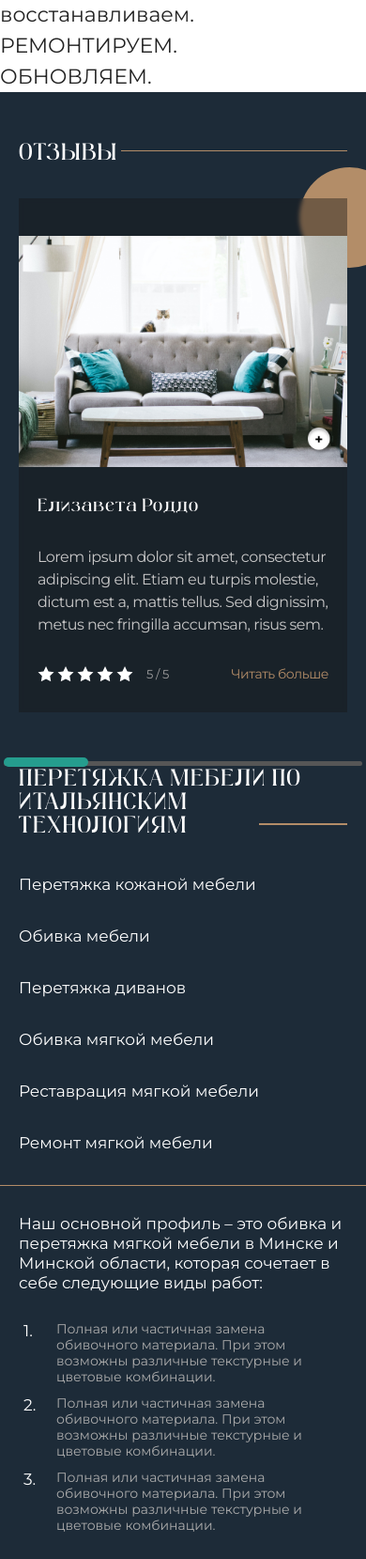
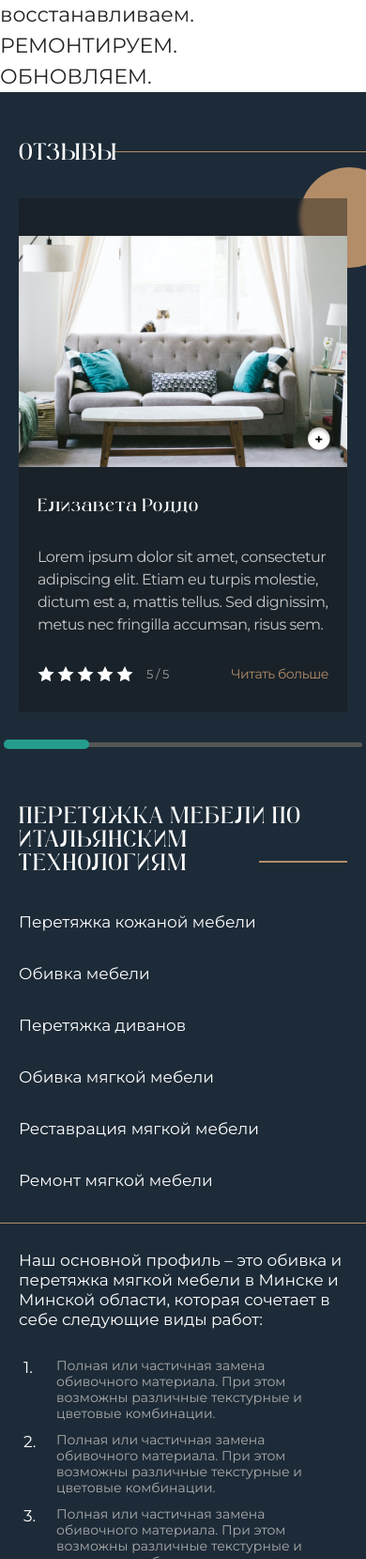
Before and after one commit to nikitkar/Peretyazhkino, a PHP site: page / in a window 390 px wide. Shown: the part 3541-5200 px from the top of the page at 94% size. Run offline with PHP 8.4, Linux system fonts and the light colour scheme; style sheets or scripts are compiled from the project's sources; some web fonts are replaced.

Commit message:
update style main pages

```diff
--- a/assets/scripts/main.js
+++ b/assets/scripts/main.js
@@ -9,11 +9,20 @@ const mainBlockHRRightBefore = document.getElementById(
 );
 const mainBlockHRRightAfter = document.getElementById("mainBlockHRRightAfter");
 
+const reviewsHR = document.getElementById("reviewsHR");
+const reviewsTitleWrapper = document.querySelector(".reviews--Title");
+const reviewsTitleWrapperLeftMargin =
+    (window.innerWidth - reviewsTitleWrapper.clientWidth) / 2 + 15;
+
+console.log(
+    window.innerWidth,
+    reviewsTitleWrapper.clientWidth,
+    reviewsTitleWrapperLeftMargin
+);
+
 let widthResizeLeft = 689;
 let widthResizeRightBefore = 175;
 let widthResizeRightAfter1385 = 591;
-
-let widthWindow = window.innerWidth;
 
 let widthRightMinus = 1450;
 
@@ -22,9 +31,17 @@ mainBlockHRRightBefore.style.width =
 
 mainBlockHRRightAfter.style.width = window.innerWidth / 2 + 136 + "px";
 
+reviewsHR.style.width =
+    window.innerWidth - reviewsTitleWrapperLeftMargin - 185 + "px";
+
 if (window.innerWidth < 1385) {
     mainBlockHRRightAfter.style.width =
         window.innerWidth - widthResizeRightAfter1385 + "px";
+}
+
+if (window.innerWidth < 1100) {
+    reviewsHR.style.width =
+        window.innerWidth - reviewsTitleWrapperLeftMargin - 85 + "px";
 }
 
 if (window.innerWidth > 1450) {
@@ -37,7 +54,7 @@ if (window.innerWidth > 1450) {
     mainBlockHRRightBefore.style.width =
         window.innerWidth / 2 -
         widthResizeRightBefore -
-        (widthRightMinus - widthWindow) / 2 +
+        (widthRightMinus - window.innerWidth) / 2 +
         "px";
 
     if (window.innerWidth < 1100) {
@@ -58,7 +75,7 @@ window.addEventListener("resize", () => {
             window.innerWidth / 2 - widthResizeRightBefore + "px";
     }
 
-    if (this.innerWidth > 1130) {
+    if (this.innerWidth > 1100) {
         let advantagesLeftHeight = advantagesLeft.clientHeight;
 
         if (advantagesLeftHeight > 1103)
--- a/assets/scss/constant.scss
+++ b/assets/scss/constant.scss
@@ -939,6 +939,22 @@
 
 .reviews {
     background-color: #1d2b38;
+    position: relative;
+
+    &HR {
+        width: 100%;
+        height: 0.3px;
+
+        background-color: var(--Color__Decor);
+
+        position: absolute;
+        top: 158.8px;
+        right: 0;
+
+        @media (max-width: 1100px) {
+            top: 63px;
+        }
+    }
 
     &Wrapper {
         @include displayFlex(flex-start, center, column);
@@ -997,44 +1013,10 @@
 
         z-index: 999;
 
-        position: relative;
-
-        &::before {
-            content: "";
-
-            min-width: 210px;
-
-            width: 85%;
-            height: 0.3px;
-
-            background-color: var(--Color__Decor);
-
-            position: absolute;
-            top: 24px;
-            right: 0;
-
-            z-index: -1;
-
-            @media (max-width: 1100px) {
-                top: 12px;
-                width: 90%;
-            }
-
-            @media (max-width: 7500px) {
-                width: 85%;
-            }
-
-            @media (max-width: 500px) {
-                width: 79%;
-            }
-
-            @media (max-width: 400px) {
-                width: 69%;
-            }
-        }
-
         &Wrapper {
             width: 100%;
+
+            z-index: 999;
         }
 
         @media (max-width: 1100px) {
@@ -1050,37 +1032,41 @@
 
         &Wrapper {
             width: 100%;
+
+            position: relative;
+
+            padding-bottom: 40px;
+
+            &::before {
+                content: "";
+
+                width: 302px;
+                height: 302px;
+
+                background-color: var(--Color__Decor);
+
+                border-radius: 50%;
+
+                position: absolute;
+
+                bottom: 40px;
+                left: 25px;
+
+                z-index: 0;
+
+                @media (max-width: 1700px) {
+                    bottom: 40px;
+                    left: -91px;
+                }
+
+                @media (max-width: 1100px) {
+                    display: none;
+                }
+            }
         }
     }
 
     &List {
-        width: 100%;
-
-        @include displayFlex(flex-start, flex-start);
-        flex-wrap: wrap;
-        gap: 20px;
-
-        &::before {
-            content: "";
-
-            width: 302px;
-            height: 302px;
-
-            background-color: var(--Color__Decor);
-
-            border-radius: 50%;
-
-            position: absolute;
-
-            bottom: 20px;
-            left: 0;
-
-            z-index: 0;
-
-            @media (max-width: 1100px) {
-                display: none;
-            }
-        }
     }
 
     &Item {
@@ -1276,7 +1262,7 @@
             background: #259d8e;
             border-radius: 35px;
 
-            top: -4px;
+            top: -2.1px;
         }
     }
 }
--- a/assets/scss/footer.scss
+++ b/assets/scss/footer.scss
@@ -191,7 +191,7 @@
         }
 
         &--Social {
-            @include displayFlex(baseline, flex-start);
+            @include displayFlex(flex-start, flex-start);
             gap: 26px;
 
             width: 100%;
@@ -205,6 +205,8 @@
                 height: 1px;
 
                 background-color: var(--Color__Decor);
+
+                margin-top: 12px;
             }
 
             &Inner {
@@ -254,9 +256,9 @@
 
         &--Creators {
             width: 100%;
-            margin-top: -22px;
+            margin-top: -41px;
 
-            @include displayFlex(flex-start, space-between);
+            @include displayFlex(center, space-between);
             gap: 30px;
 
             @media (max-width: 1100px) {
--- a/assets/scss/mainPage.scss
+++ b/assets/scss/mainPage.scss
@@ -47,7 +47,7 @@
 
                     z-index: 0;
 
-                    @media (max-height: 768px) and (min-width: 1100px){
+                    @media (max-height: 768px) and (min-width: 1100px) {
                         top: 353px;
                     }
 
@@ -55,7 +55,7 @@
                         top: 153.9px;
                     }
 
-                    @media (max-width: 1100px) and (min-height: 768px){
+                    @media (max-width: 1100px) and (min-height: 768px) {
                         top: 118.9px;
                     }
                 }
@@ -750,6 +750,11 @@
             @include displayFlex(center, center, column);
             gap: 70px;
 
+            @media (max-width: 1350px) {
+                padding-left: 100px;
+                padding-right: 100px;
+            }
+
             @media (max-width: 1100px) {
                 padding: 46px 20px;
                 gap: 20px;
@@ -772,7 +777,10 @@
             width: 100%;
             text-align: center;
 
+            white-space: nowrap;
+
             @media (max-width: 1100px) {
+                white-space: normal;
                 font-size: var(--SizeText__TitleSectionModile);
                 line-height: var(--LineHeight__TitleSectionModile);
             }
@@ -816,14 +824,61 @@
 
     .advantages {
         background-color: #1d2b38;
+        position: relative;
+
+        &::before {
+            content: "";
+
+            max-width: 804px;
+            width: 100%;
+            height: 670px;
+
+            background-image: url(../images/decor/advantagesBDLeft.png);
+            background-position: center;
+            background-repeat: no-repeat;
+            background-size: contain;
+
+            position: absolute;
+            top: 20px;
+            left: 0;
+
+            z-index: 0;
+        }
+
+        &::after {
+            content: "";
+
+            position: absolute;
+
+            top: 774px;
+
+            width: 100%;
+            height: 1px;
+
+            background-color: var(--Color__Decor);
+
+            z-index: 555;
+
+            @media (max-width: 1100px) {
+                top: 418px;
+            }
+
+            @media (max-width: 407px) {
+                top: 443px;
+            }
+        }
 
         @media (max-width: 1100px) {
             padding: 0;
+
+            &::before {
+                display: none;
+            }
         }
 
         &Wrapper {
             @include displayFlex(flex-start, flex-start, column);
-            gap: 97px;
+            gap: 236px;
 
             padding-top: 100px;
 
@@ -855,9 +910,10 @@
             }
 
             @media (max-width: 1100px) {
-                gap: 30px;
+                gap: 60px;
                 padding: 0;
             }
+
         }
 
         &--Title {
@@ -913,25 +969,6 @@
                 position: relative;
 
                 margin-bottom: 140px;
-
-                &::before {
-                    content: "";
-
-                    max-width: 804px;
-                    width: 100%;
-                    height: 670px;
-
-                    background-image: url(../images/decor/advantagesBDLeft.png);
-                    background-position: center;
-                    background-repeat: no-repeat;
-                    background-size: contain;
-
-                    position: absolute;
-                    top: -79px;
-                    left: 0;
-
-                    z-index: 0;
-                }
 
                 &::after {
                     content: "";
@@ -1009,18 +1046,15 @@
             }
         }
 
-        &--HR {
-            width: 100%;
-            height: 1px;
-
-            background-color: var(--Color__Decor);
-
-            z-index: 555;
-        }
-
         &--Content {
             &Wrapper {
                 width: 100%;
+
+                padding-bottom: 20px;
+
+                @media (max-width: 1100px) {
+                    padding-bottom: 0;
+                }
             }
 
             &Inner {
@@ -1067,7 +1101,7 @@
                     @include displayFlex(flex-start, flex-start, column);
                     gap: 77px;
 
-                    margin-left: 31px;
+                    margin-left: 50px;
 
                     @media (max-width: 1100px) {
                         gap: 30px;
@@ -1150,8 +1184,8 @@
                         color: var(--Color__White);
 
                         position: absolute;
-                        top: -5px;
-                        left: -49px;
+                        top: 0;
+                        left: -44px;
 
                         @media (max-width: 1100px) {
                             font-size: 17px;
--- a/assets/styles/constant.css
+++ b/assets/styles/constant.css
@@ -812,6 +812,20 @@
 
 .reviews {
   background-color: #1d2b38;
+  position: relative;
+}
+.reviewsHR {
+  width: 100%;
+  height: 0.3px;
+  background-color: var(--Color__Decor);
+  position: absolute;
+  top: 158.8px;
+  right: 0;
+}
+@media (max-width: 1100px) {
+  .reviewsHR {
+    top: 63px;
+  }
 }
 .reviewsWrapper {
   display: flex;
@@ -857,42 +871,10 @@
   text-transform: uppercase;
   color: var(--Color__White);
   z-index: 999;
-  position: relative;
-}
-.reviews--Title::before {
-  content: "";
-  min-width: 210px;
-  width: 85%;
-  height: 0.3px;
-  background-color: var(--Color__Decor);
-  position: absolute;
-  top: 24px;
-  right: 0;
-  z-index: -1;
-}
-@media (max-width: 1100px) {
-  .reviews--Title::before {
-    top: 12px;
-    width: 90%;
-  }
-}
-@media (max-width: 7500px) {
-  .reviews--Title::before {
-    width: 85%;
-  }
-}
-@media (max-width: 500px) {
-  .reviews--Title::before {
-    width: 79%;
-  }
-}
-@media (max-width: 400px) {
-  .reviews--Title::before {
-    width: 69%;
-  }
 }
 .reviews--TitleWrapper {
   width: 100%;
+  z-index: 999;
 }
 @media (max-width: 1100px) {
   .reviews--Title {
@@ -906,29 +888,28 @@
 }
 .reviewsSliderWrapper {
   width: 100%;
-}
-.reviewsList {
-  width: 100%;
-  display: flex;
-  flex-direction: row;
-  align-items: flex-start;
-  justify-content: flex-start;
-  flex-wrap: wrap;
-  gap: 20px;
-}
-.reviewsList::before {
+  position: relative;
+  padding-bottom: 40px;
+}
+.reviewsSliderWrapper::before {
   content: "";
   width: 302px;
   height: 302px;
   background-color: var(--Color__Decor);
   border-radius: 50%;
   position: absolute;
-  bottom: 20px;
-  left: 0;
+  bottom: 40px;
+  left: 25px;
   z-index: 0;
 }
-@media (max-width: 1100px) {
-  .reviewsList::before {
+@media (max-width: 1700px) {
+  .reviewsSliderWrapper::before {
+    bottom: 40px;
+    left: -91px;
+  }
+}
+@media (max-width: 1100px) {
+  .reviewsSliderWrapper::before {
     display: none;
   }
 }
@@ -1115,7 +1096,7 @@
   height: 10px;
   background: #259d8e;
   border-radius: 35px;
-  top: -4px;
+  top: -2.1px;
 }
 
 .questions {
--- a/assets/styles/footer.css
+++ b/assets/styles/footer.css
@@ -185,7 +185,7 @@
 .footerOtherInfo--Social {
   display: flex;
   flex-direction: row;
-  align-items: baseline;
+  align-items: flex-start;
   justify-content: flex-start;
   gap: 26px;
   width: 100%;
@@ -199,6 +199,7 @@
   width: 100%;
   height: 1px;
   background-color: var(--Color__Decor);
+  margin-top: 12px;
 }
 .footerOtherInfo--SocialInner {
   display: flex;
@@ -247,10 +248,10 @@
 }
 .footerOtherInfo--Creators {
   width: 100%;
-  margin-top: -22px;
+  margin-top: -41px;
   display: flex;
   flex-direction: row;
-  align-items: flex-start;
+  align-items: center;
   justify-content: space-between;
   gap: 30px;
 }
--- a/assets/styles/mainPage.css
+++ b/assets/styles/mainPage.css
@@ -643,6 +643,12 @@
   justify-content: center;
   gap: 70px;
 }
+@media (max-width: 1350px) {
+  .main .infoMaterialsBlock {
+    padding-left: 100px;
+    padding-right: 100px;
+  }
+}
 @media (max-width: 1100px) {
   .main .infoMaterialsBlock {
     padding: 46px 20px;
@@ -659,9 +665,11 @@
   color: var(--Color__White);
   width: 100%;
   text-align: center;
+  white-space: nowrap;
 }
 @media (max-width: 1100px) {
   .main .infoMaterials--Title {
+    white-space: normal;
     font-size: var(--SizeText__TitleSectionModile);
     line-height: var(--LineHeight__TitleSectionModile);
   }
@@ -702,10 +710,47 @@
 }
 .main .advantages {
   background-color: #1d2b38;
+  position: relative;
+}
+.main .advantages::before {
+  content: "";
+  max-width: 804px;
+  width: 100%;
+  height: 670px;
+  background-image: url(../images/decor/advantagesBDLeft.png);
+  background-position: center;
+  background-repeat: no-repeat;
+  background-size: contain;
+  position: absolute;
+  top: 20px;
+  left: 0;
+  z-index: 0;
+}
+.main .advantages::after {
+  content: "";
+  position: absolute;
+  top: 774px;
+  width: 100%;
+  height: 1px;
+  background-color: var(--Color__Decor);
+  z-index: 555;
+}
+@media (max-width: 1100px) {
+  .main .advantages::after {
+    top: 418px;
+  }
+}
+@media (max-width: 407px) {
+  .main .advantages::after {
+    top: 443px;
+  }
 }
 @media (max-width: 1100px) {
   .main .advantages {
     padding: 0;
+  }
+  .main .advantages::before {
+    display: none;
   }
 }
 .main .advantagesWrapper {
@@ -713,7 +758,7 @@
   flex-direction: column;
   align-items: flex-start;
   justify-content: flex-start;
-  gap: 97px;
+  gap: 236px;
   padding-top: 100px;
   position: relative;
 }
@@ -739,7 +784,7 @@
 }
 @media (max-width: 1100px) {
   .main .advantagesWrapper {
-    gap: 30px;
+    gap: 60px;
     padding: 0;
   }
 }
@@ -782,20 +827,6 @@
   width: 100%;
   position: relative;
   margin-bottom: 140px;
-}
-.main .advantages--TitleWrapper::before {
-  content: "";
-  max-width: 804px;
-  width: 100%;
-  height: 670px;
-  background-image: url(../images/decor/advantagesBDLeft.png);
-  background-position: center;
-  background-repeat: no-repeat;
-  background-size: contain;
-  position: absolute;
-  top: -79px;
-  left: 0;
-  z-index: 0;
 }
 .main .advantages--TitleWrapper::after {
   content: "";
@@ -865,14 +896,14 @@
     line-height: 21px;
   }
 }
-.main .advantages--HR {
-  width: 100%;
-  height: 1px;
-  background-color: var(--Color__Decor);
-  z-index: 555;
-}
 .main .advantages--ContentWrapper {
   width: 100%;
+  padding-bottom: 20px;
+}
+@media (max-width: 1100px) {
+  .main .advantages--ContentWrapper {
+    padding-bottom: 0;
+  }
 }
 .main .advantages--ContentInner {
   display: flex;
@@ -922,7 +953,7 @@
   align-items: flex-start;
   justify-content: flex-start;
   gap: 77px;
-  margin-left: 31px;
+  margin-left: 50px;
 }
 @media (max-width: 1100px) {
   .main .advantages--LeftLists {
@@ -1007,8 +1038,8 @@
   font-weight: 400;
   color: var(--Color__White);
   position: absolute;
-  top: -5px;
-  left: -49px;
+  top: 0;
+  left: -44px;
 }
 @media (max-width: 1100px) {
   .main .advantages--LeftItemContent::before {
--- a/index.html
+++ b/index.html
@@ -1191,7 +1191,7 @@
                         <div class="reviewsSliderWrapper">
                             <div class="container">
                                 <div class="reviewsSlider swiperReviews swiper">
-                                    <ul class="swiper-wrapper">
+                                    <ul class="reviewsList swiper-wrapper">
                                         <li class="reviewsItem swiper-slide">
                                             <img
                                                 class="reviewsItem--Img"
@@ -1695,6 +1695,7 @@
                         </div>
                     </div>
                 </div>
+                <div class="reviewsHR" id="reviewsHR"></div>
             </section>
 
             <section class="advantages">
@@ -1755,8 +1756,6 @@
                                 </div>
                             </div>
                         </div>
-
-                        <div class="advantages--HR"></div>
 
                         <div class="advantages--ContentWrapper">
                             <div class="advantages--ContentInner">
@@ -2962,8 +2961,7 @@
 
             var swiperreviews = new Swiper(".swiperReviews", {
                 slidesPerView: "auto",
-                centeredSlides: true,
-                spaceBetween: 30,
+                spaceBetween: 20,
 
                 grabCursor: true,
 
@@ -2971,9 +2969,19 @@
                     el: ".swiper-scrollbar",
                     draggable: true,
                 },
+
+                breakpoints: {
+                    320: {
+                        slidesPerView: "auto",
+                        spaceBetween: 20,
+                    },
+                    1100: {
+                        spaceBetween: 20,
+                    }
+                }
             });
 
-            var swiperExamplesWork = new Swiper(".swiper", {
+            var swiperExamplesWork = new Swiper(".swiperExamplesWork", {
                 slidesPerView: "auto",
                 spaceBetween: 135,
                 slidesPerGroup: 1,
```
